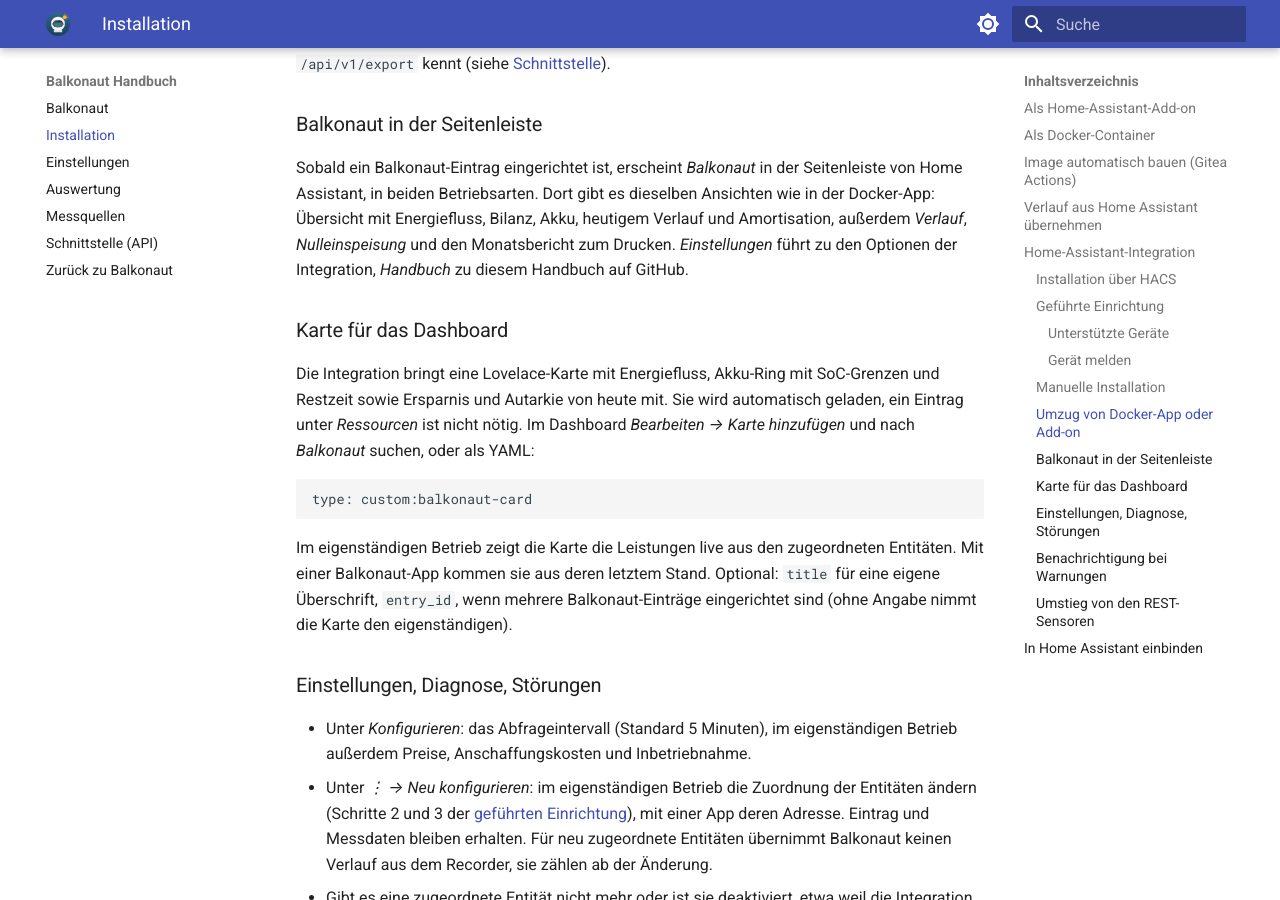
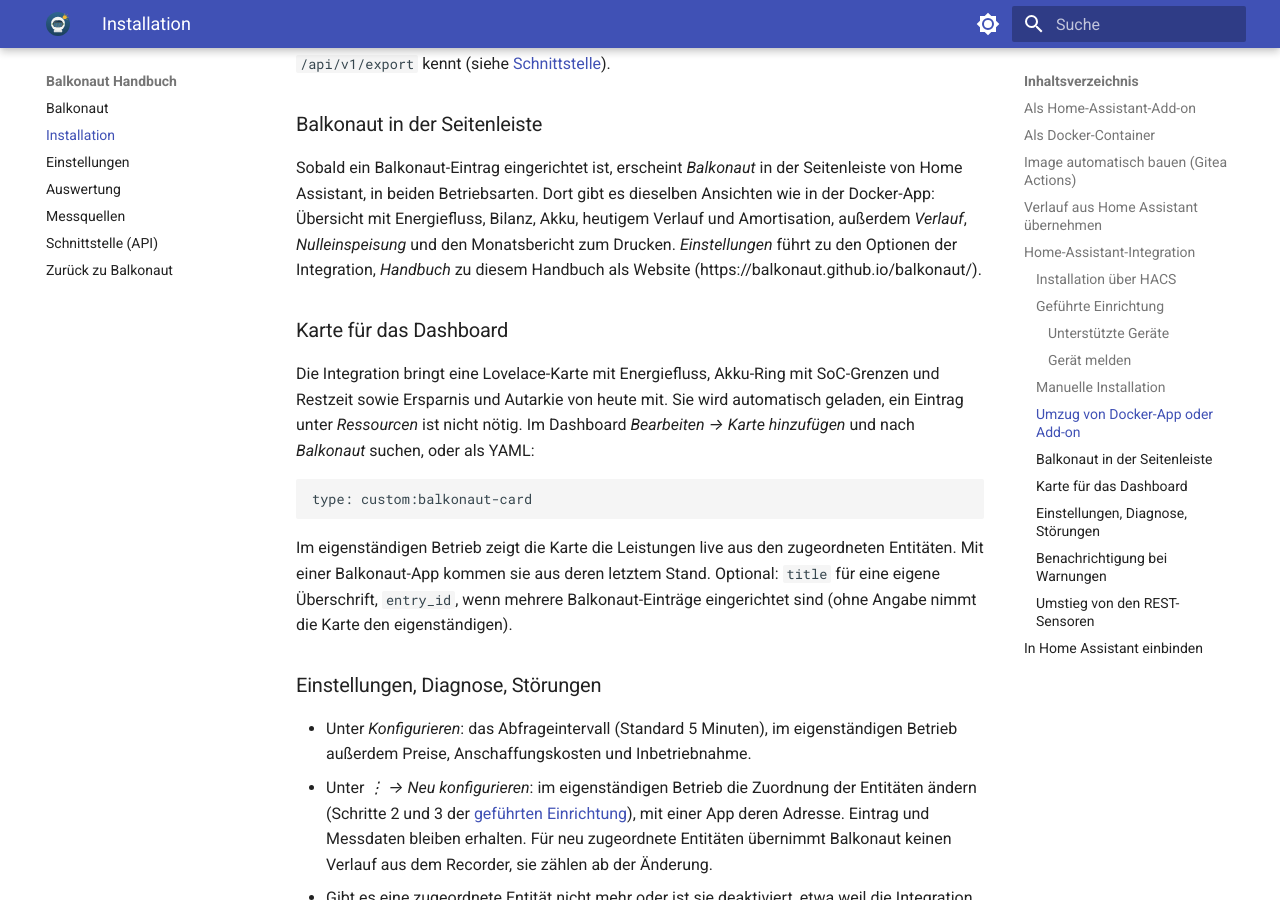
Before and after one commit to balkonaut/balkonaut, an MkDocs documentation site: the page built from docs/installation.md, in a window 1280 px wide and 900 px high, scrolled down 4780 px. Built offline with MkDocs 1.6.1 and Material for MkDocs 9.7.7, drawn with Linux system fonts in a browser that asks for light colours.

Commit message:
Handbuch als Website auf GitHub Pages
Workflow baut das Handbuch aus docs/ bei jeder Änderung und veröffentlicht es unter
https://balkonaut.github.io/balkonaut/, ohne den Rückweg in die App. Panel, Integration und
README verlinken dorthin. Version 0.7.1.

Closes #61

```diff
--- a/docs/installation.md
+++ b/docs/installation.md
@@ -177,7 +177,8 @@
 Sobald ein Balkonaut-Eintrag eingerichtet ist, erscheint *Balkonaut* in der Seitenleiste von Home Assistant, in beiden
 Betriebsarten. Dort gibt es dieselben Ansichten wie in der Docker-App: Übersicht mit Energiefluss, Bilanz, Akku,
 heutigem Verlauf und Amortisation, außerdem *Verlauf*, *Nulleinspeisung* und den Monatsbericht zum Drucken.
-*Einstellungen* führt zu den Optionen der Integration, *Handbuch* zu diesem Handbuch auf GitHub.
+*Einstellungen* führt zu den Optionen der Integration, *Handbuch* zu diesem Handbuch als Website
+(https://balkonaut.github.io/balkonaut/).
 
 ### Karte für das Dashboard
 
```
Also changed, not shown: README.md (+4 -4 lines), mkdocs-pages.yml (added, +13 -0 lines), 3 other files.
